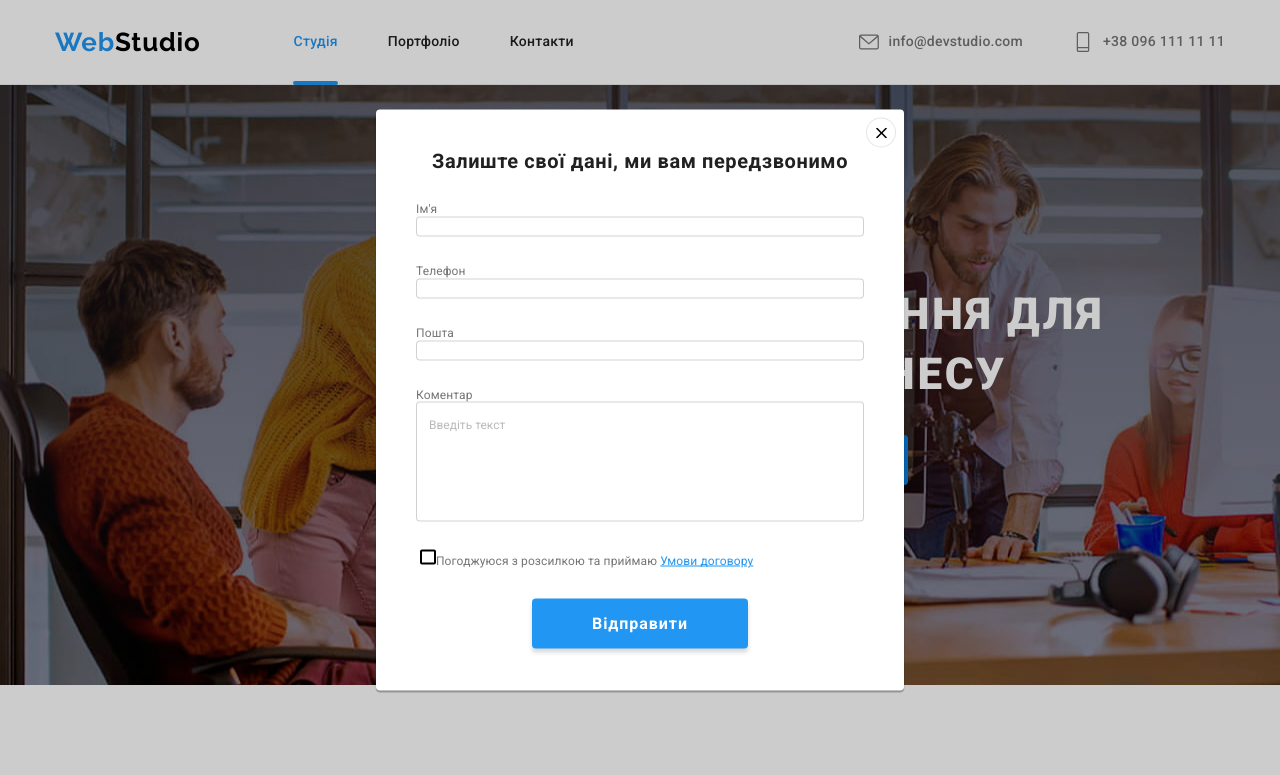
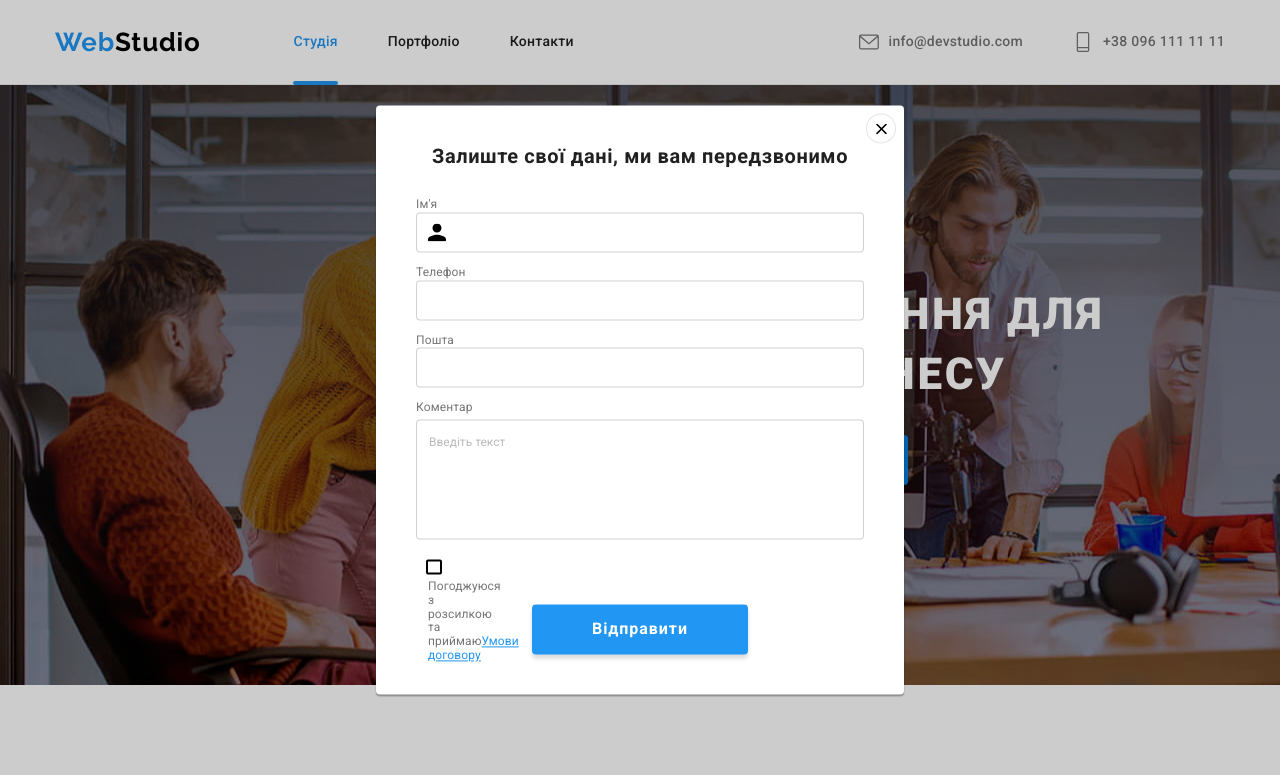
Before and after one commit to Cocobbee/goit-markup-hw-06, a plain HTML site: page index.html in a window 1280 px wide. Both pictures are taken after a click on the button "Замовити послугу". Shown: the top 775 px of the page. Drawn offline with nearby package versions, Linux system fonts and the light colour scheme.

Commit message:
updates5

```diff
--- a/css/styles.css
+++ b/css/styles.css
@@ -834,9 +834,10 @@ img {
     position: absolute;
     left: 50%;
     top: 50%;
+    padding: 40px;
     transform: translate(-50%, -50%);
     width: 528px;
-    height: 581px;
+    min-height: 581px;
     background-color: var(--regular-white);
     box-shadow: 0px 1px 3px rgba(0, 0, 0, 0.12), 0px 1px 1px rgba(0, 0, 0, 0.14), 0px 2px 1px rgba(0, 0, 0, 0.2);
     border-radius: 4px;
@@ -874,10 +875,6 @@ img {
     background-color: var(--regular-white);
 }
 
-.form {
-    margin: 40px;
-}
-
 .modal-title {
     font-weight: 700;
     font-size: 20px;
@@ -886,8 +883,25 @@ img {
     color: var(--main-text-color);
 }
 
+.form-field-box {
+    position: relative;
+}
+
 .modal-info,
-.comment,
+.comment {
+    font-size: 12px;
+    letter-spacing: 0.01em;
+    color: var(--text-grey);
+    margin-bottom: 4px;
+}
+
+.modal-icon {
+    position: absolute;
+    left: 12px;
+    top: 50%;
+    transform: translateY(-50%);
+}
+
 .permission {
     font-size: 12px;
     letter-spacing: 0.01em;
@@ -895,20 +909,34 @@ img {
 }
 
 .main-form-field {
+    display: flex;
+    flex-direction: column;
     margin-top: 30px;
     margin-bottom: 20px;
+    gap: 10px;
 }
 
 .form-field {
     display: flex;
     flex-direction: column;
-    margin-bottom: 28px;
 }
 
 .modal-info-box {
     width: 100%;
+    height: 40px;
+    padding-left: 42px;
     border: 1px solid rgba(33, 33, 33, 0.2);
     border-radius: 4px;
+    fill: currentColor;
+    outline: none;
+}
+
+.modal-info-box:focus {
+    border-color: var(--sky);
+}
+
+.modal-info-box:focus + .modal-icon {
+    fill: var(--sky);
 }
 
 .comment-box {
@@ -926,11 +954,14 @@ img {
 }
 
 .form-permission {
+    justify-content: center;
     margin-bottom: 30px;
 }
 
 .permission {
-    display: inline-block;
+    display: flex;
+    align-items: center;
+    gap: 10px;
 }
 
 .permission-link {
@@ -950,22 +981,26 @@ img {
     appearance: none;
 }
 
-.permission::before {
+/* .permission::before {
     content: '';
     display: inline-block;
     width: 16px;
     height: 15px;
     border: solid 2px black;
     border-radius: 2px;
+} */
+
+.customer-checkbox {
+    width: 16px;
+    height: 15px;
+    border: solid 2px black;
+    border-radius: 2px;
+    fill: transparent;
 }
 
-.checkbox:checked+.permission::before {
-    background-image: url('../images/svg/check.svg');
-    background-size: contain;
-    background-origin: border-box;
-    border-color: var(--sky);
-    border-radius: 2px;
-    background-color: var(--sky);
+.checkbox:checked + .customer-checkbox {
+    border: none;
+    fill: var(--sky);
 }
 
 .submit-btn {
--- a/index.html
+++ b/index.html
@@ -368,9 +368,9 @@
           </li>
 
           <li class="suscribe-item">
-            <button class="btn-suscribe" type="submit"><span
-                class="suscribe-btn-title">Підписатися</span>
-              <span><svg class="suscribe-icon" width="24" height="24">
+            <button class="btn-suscribe" type="submit">
+              <span class="suscribe-btn-title">Підписатися</span>
+              <span class="suscribe-icon"><svg width="24" height="24">
                   <use href="./images/sprite.svg#icon-send"></use>
                 </svg></span>
             </button>
@@ -393,24 +393,32 @@
         <p class="modal-title">Залиште свої дані, ми вам передзвонимо</p>
 
         <div class="main-form-field">
-          <div class="form-field"><label class="modal-info" for="name">Ім'я</label>
-            <input class="modal-info-box" type="text" name="name" id="name" />
+          <div class="form-field"><label class="modal-info">Ім'я <span class="form-field-box"><input
+                  class="modal-info-box" type="text" name="name" /><svg class="modal-icon" width="18" height="18">
+                  <use href="./images/sprite.svg#icon-person"></use>
+                </svg></span></label>
           </div>
-          <div class="form-field"><label class="modal-info" for="tel">Телефон</label>
-            <input class="modal-info-box" type="tel" name="tel" id="tel" autocomplete="off" />
+          <div class="form-field"><label class="modal-info">Телефон<span class="form-field-box"><input
+                  class="modal-info-box" type="tel" name="tel" /><svg class="modal-icon" width="18" height="18">
+                  <use href="./images/sprite.svg#icon-phone"></use>
+                </svg></span></label>
           </div>
-          <div class="form-field"><label class="modal-info" for="email">Пошта</label>
-            <input class="modal-info-box" type="email" name="email" id="email" />
+          <div class="form-field"><label class="modal-info">Пошта<span class="form-field-box"><input
+                  class="modal-info-box" type="text" name="mail" /><svg class="modal-icon" width="18" height="18">
+                  <use href="./images/sprite.svg#icon-email-modal"></use>
+                </svg></span></label>
           </div>
           <div class="form-field"> <label class="comment" for="comment">Коментар</label>
             <textarea class="modal-info-box comment-box" name="comment" id="comment"
               placeholder="Введіть текст"></textarea>
           </div>
         </div>
-
-        <div class="form-permission"> <input class="checkbox" type="checkbox" name="permission" id="permission" />
-          <label class="permission" for="permission">Погоджуюся з
-            розсилкою та приймаю <span><a class="permission-link" href="#">Умови договору</a></span></label>
+        <div class="form-permission">
+          <label class="permission" for="permission"><input class="checkbox" type="checkbox" name="permission"
+              id="permission" /><span class="customer-checkbox"><svg width="16" height="15">
+                <use href="./images/sprite.svg#icon-check"></use>
+              </svg>Погоджуюся з
+              розсилкою та приймаю<a class="permission-link" href="#">Умови договору</a></span></label>
         </div>
 
         <button class="submit-btn" type="submit">Відправити</button>
```
Also changed, not shown: images/sprite.svg.
